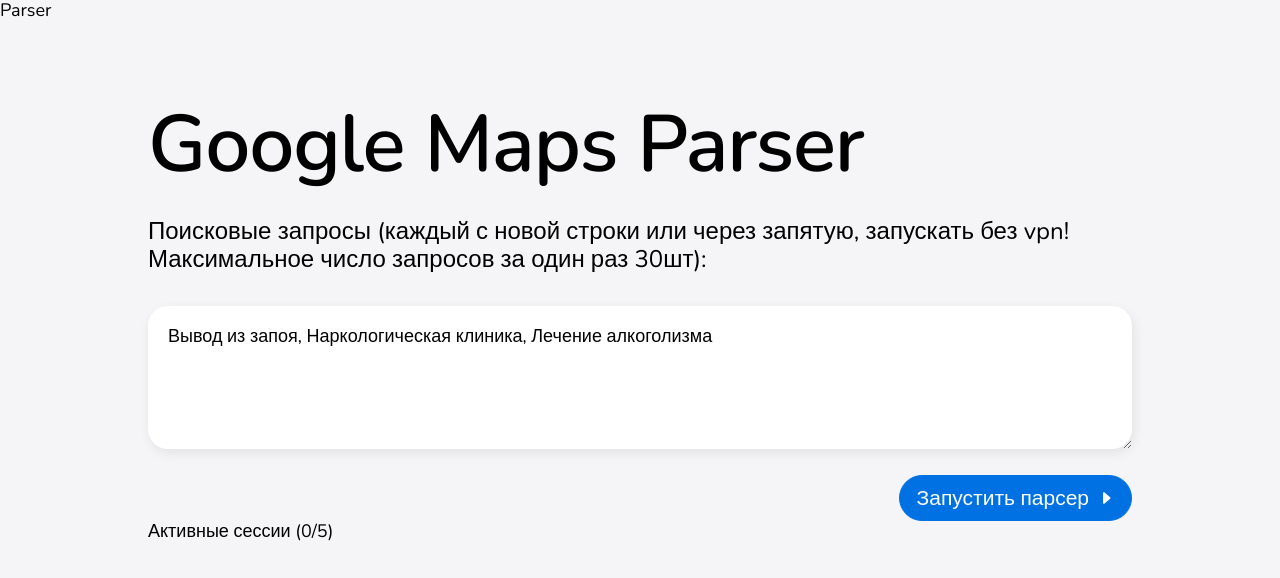
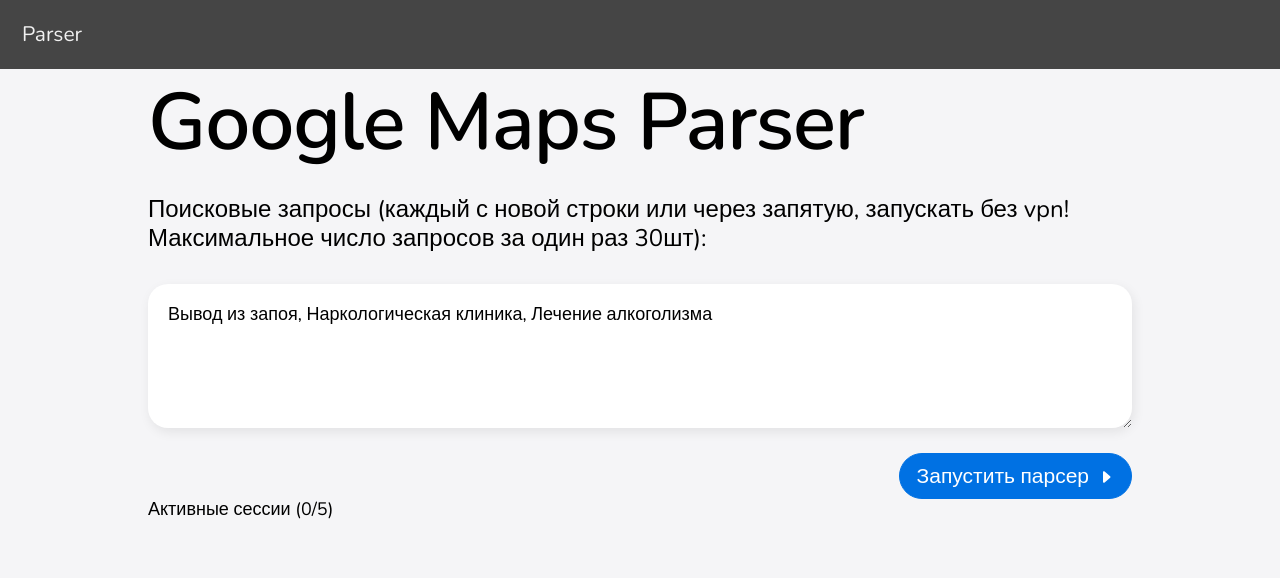
Before and after one commit to IvanBackspace/maps-parser, a website: page index.html in a window 1280 px wide. Drawn offline with nearby package versions, Linux system fonts and the light colour scheme; no server answers.

Commit message:
Update style.css

```diff
--- a/assets/css/style.css
+++ b/assets/css/style.css
@@ -486,3 +486,17 @@
     color: #16c60c;
     background-color: white;
 }
+
+  .header {
+    background-color: #454545;
+    padding: 22px;
+    position: fixed;
+    top: 0;
+    right: 0;
+    left: 0;
+}
+
+.header p {
+    color: #f0f0f0;
+    font-size: 21px;
+}
```
